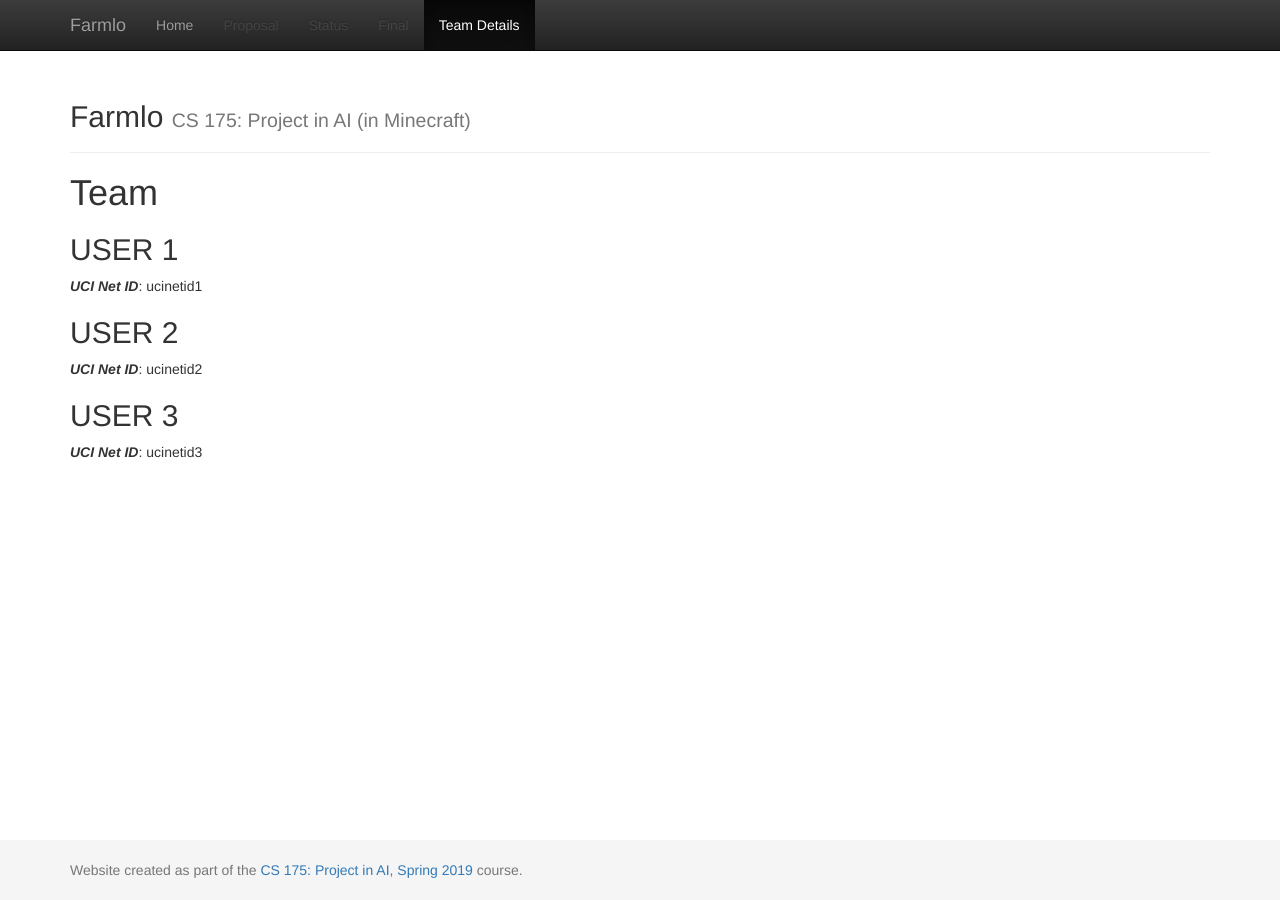
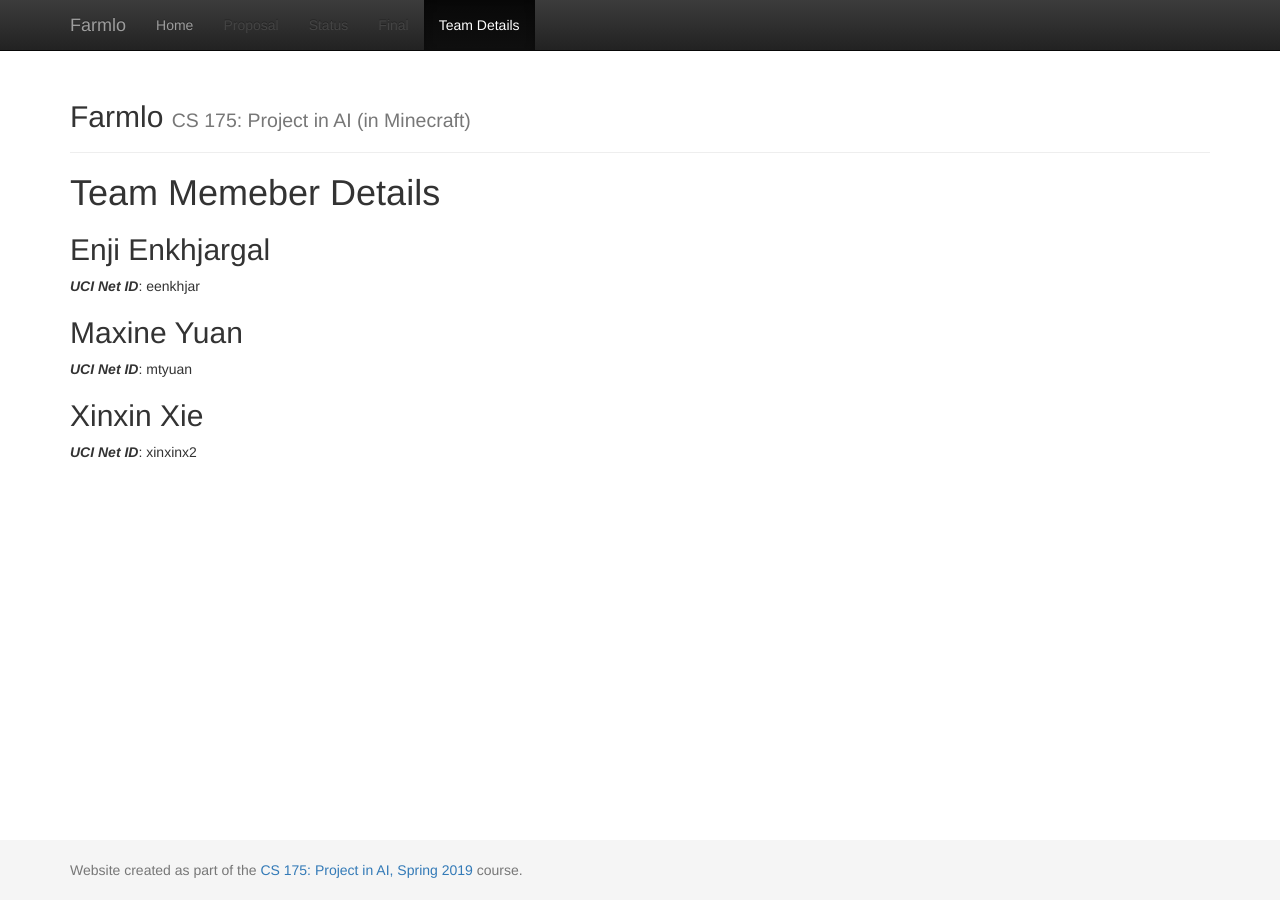
Before and after one commit to Enhjin/Vivere, a Jekyll site: the page built from docs/team.md, in a window 1280 px wide. Built offline with Jekyll 4.4.1, drawn with Linux system fonts in a browser that asks for light colours.

Commit message:
Update team.md

```diff
--- a/docs/team.md
+++ b/docs/team.md
@@ -1,16 +1,16 @@
 ---
 layout: default
-title:  Team
+title:  Team Memeber Details
 ---
 
 # {{ page.title }}
 
 
-## USER 1
-***UCI Net ID***: ucinetid1
+## Enji Enkhjargal
+***UCI Net ID***: eenkhjar
 
-## USER 2
-***UCI Net ID***: ucinetid2
+## Maxine Yuan
+***UCI Net ID***: mtyuan
 
-## USER 3
-***UCI Net ID***: ucinetid3
+## Xinxin Xie
+***UCI Net ID***: xinxinx2
```
